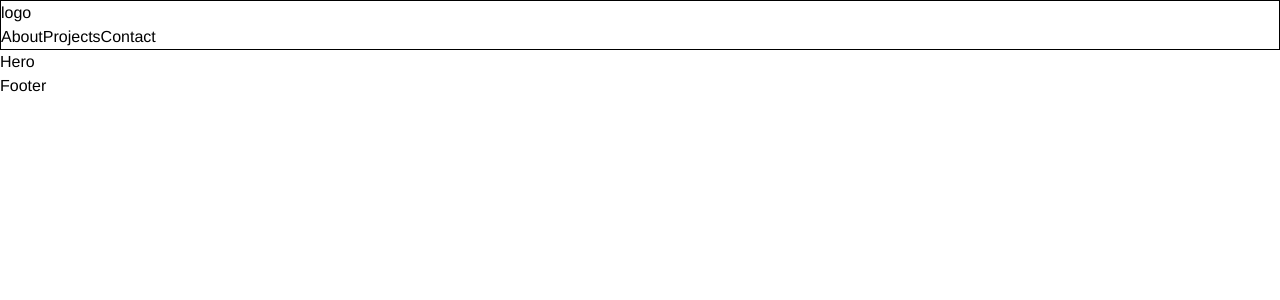
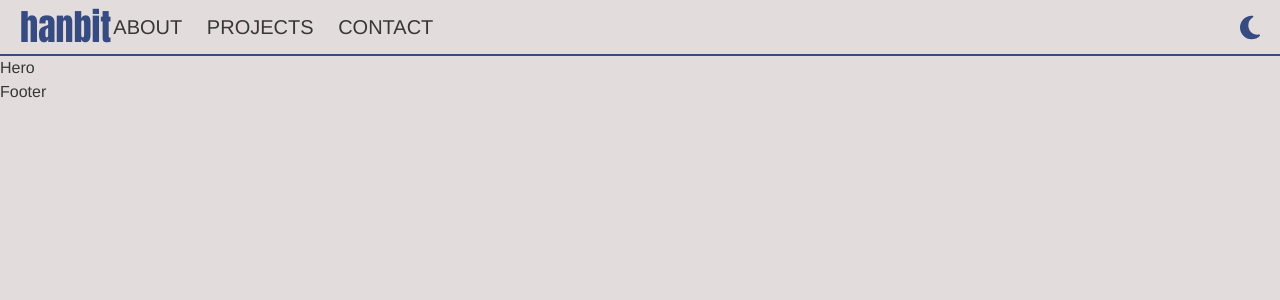
Before and after one commit to hanbitk/KangHan-Portfolio, a React (Create React App) app: page / in a window 1280 px wide. Shown: the top 300 px of the page. Built offline with nearby package versions, Linux system fonts and the light colour scheme.

Commit message:
feat: header

```diff
--- a/src/components/Header.tsx
+++ b/src/components/Header.tsx
@@ -1,11 +1,32 @@
 import React from 'react';
 import Navbar from './Navbar';
+import darkIcon from '../assets/header/dark.svg';
+import { useNavigate } from 'react-router-dom';
 
 const Header = () => {
+  const navigate = useNavigate();
   return (
-    <div>
-      <Navbar />
-    </div>
+    <header className="w-full h-14 border-b-2 border-orientalBlue flex justify-between items-center px-5 py-4">
+      <div className="w-1/3 flex justify-between items-center">
+        {/* Logo */}
+        <h2
+          className="font-impact text-4xl text-orientalBlue cursor-pointer"
+          onClick={() => navigate('/')}
+        >
+          hanbit
+        </h2>
+        {/* Navbar */}
+        <Navbar />
+      </div>
+      <div>
+        {/* Dark/Light Mode Toggle */}
+        <img
+          src={darkIcon}
+          alt="Oriental Blue Moon Icon"
+          className="cursor-pointer"
+        />
+      </div>
+    </header>
   );
 };
 
--- a/src/components/Navbar.tsx
+++ b/src/components/Navbar.tsx
@@ -1,14 +1,23 @@
 import { useNavigate } from 'react-router-dom';
+import { TABS } from '../utils/constants';
 
 const Navbar = () => {
   const navigate = useNavigate();
+
   return (
-    <div className="border">
-      <p onClick={() => navigate('/')}>logo</p>
-      <ul className="flex flex-row">
-        <li onClick={() => navigate('/about')}>About</li>
-        <li onClick={() => navigate('/projects')}>Projects</li>
-        <li onClick={() => navigate('/contact')}>Contact</li>
+    <div className="w-80">
+      <ul className="flex justify-between items-center text-xl cursor-pointer">
+        {TABS.map((tab, idx) => {
+          return (
+            <li
+              key={idx}
+              className="hover:text-orientalBlue hover:line-through"
+              onClick={() => navigate(`${tab.path}`)}
+            >
+              {tab.title}
+            </li>
+          );
+        })}
       </ul>
     </div>
   );
--- a/src/index.css
+++ b/src/index.css
@@ -7,4 +7,6 @@
   padding: 0;
   box-sizing: border-box;
   font-family: 'Helvetica';
+  color: #373737;
+  background-color: #e3dcdc;
 }
--- a/src/pages/Home.tsx
+++ b/src/pages/Home.tsx
@@ -1,4 +1,3 @@
-import React from 'react';
 import Hero from '../components/Hero';
 
 const Home = () => {
--- a/src/shared/Router.tsx
+++ b/src/shared/Router.tsx
@@ -4,6 +4,7 @@ import About from '../pages/About';
 import Projects from '../pages/Projects';
 import Contact from '../pages/Contact';
 import Home from '../pages/Home';
+import { PATH_URL } from '../utils/constants';
 
 const Router = () => {
   return (
@@ -11,9 +12,9 @@ const Router = () => {
       <Routes>
         <Route element={<Layout />}>
           <Route path="/" element={<Home />} />
-          <Route path="/about" element={<About />} />
-          <Route path="/projects" element={<Projects />} />
-          <Route path="/contact" element={<Contact />} />
+          <Route path={PATH_URL.ABOUT} element={<About />} />
+          <Route path={PATH_URL.PROJECTS} element={<Projects />} />
+          <Route path={PATH_URL.CONTACT} element={<Contact />} />
         </Route>
       </Routes>
     </BrowserRouter>
--- /dev/null
+++ b/src/utils/constants.ts
@@ -0,0 +1,22 @@
+export const PATH_URL = {
+  ABOUT: '/about',
+  PROJECTS: '/projects',
+  CONTACT: '/contact',
+};
+
+export const TABS = [
+  {
+    title: 'ABOUT',
+    path: '/about',
+  },
+
+  {
+    title: 'PROJECTS',
+    path: '/projects',
+  },
+
+  {
+    title: 'CONTACT',
+    path: '/contact',
+  },
+];
```
Also changed, not shown: src/assets/header/dark.svg (added), src/assets/header/light.svg (added).
